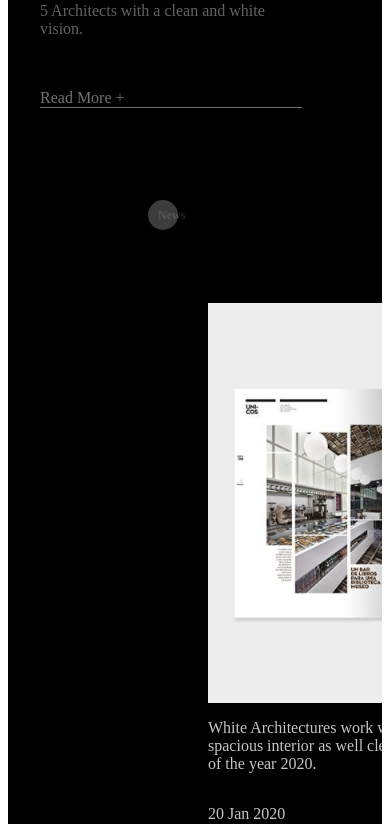
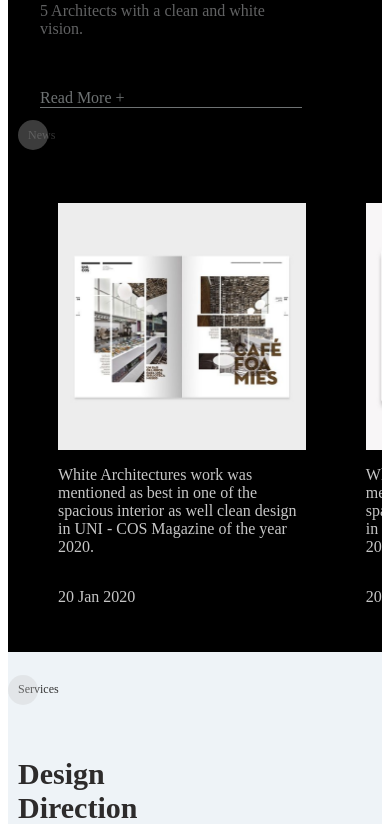
Before and after one commit to vishalkamdi/white-architecture-task, a React (Vite) app: page / in a window 390 px wide. Shown: the part 1460-2284 px from the top of the page. Built offline with nearby package versions, Linux system fonts and the light colour scheme.

Commit message:
FEAT: Used responsive news card.

```diff
--- a/src/components/about/about.css
+++ b/src/components/about/about.css
@@ -51,6 +51,18 @@
 }
 
 
+.news-container {
+  padding-left: 150px;
+  padding-top: 100px;
+}
+
+.news-detail-card {
+  display: flex;
+  flex-direction: column;
+  padding: 50px;
+  min-width: 70%;
+}
+
 /* Responsive styles */
 @media (max-width: 1200px) {
   .about-content-wrapper {
@@ -60,6 +72,16 @@
 
   .about-content-wrapper a {
     width: 50%;
+  }
+
+  .news-container {
+    padding-left: 100px;
+    padding-top: 80px;
+  }
+
+  .news-detail-card img {
+    width: 80%;
+    height: 100%;
   }
 }
 
@@ -72,6 +94,20 @@
   .about-content-wrapper a {
     width: 70%;
   }
+
+  .news-container {
+    padding-left: 50px;
+    padding-top: 50px;
+  }
+
+  .news-detail-card {
+    padding: 30px;
+  }
+
+  .news-detail-card img {
+    width: 90%;
+    height: 75%;
+  }
 }
 
 @media (max-width: 480px) {
@@ -82,4 +118,14 @@
   .about-content-wrapper a {
     width: 100%;
   }
+
+  .news-container {
+    padding-left: 20px;
+    padding-top: 20px;
+  }
+
+  .news-detail-card img {
+    width: 100%;
+    height: 60%;
+  }
 }
--- a/src/components/about/aboutNews.jsx
+++ b/src/components/about/aboutNews.jsx
@@ -15,7 +15,7 @@ const About = () => {
             </div>
 
             {/* image */}
-            <img src={aboutImage} alt="" srcset="" className="centered-image" />
+            <img src={aboutImage} className="centered-image" />
 
             {/* The Paragraph */}
             <div className="about-content-wrapper">
@@ -34,7 +34,7 @@ const About = () => {
 
 const NewsCard = (props) => {
     return (
-        <div style={{ display: "flex", flexDirection: "column", padding: "50px" }}>
+        <div className="news-detail-card">
             <img src={props.imagePath} alt="" srcset="" height={400} width={400} />
 
             <p>{props.description}</p>
@@ -73,7 +73,7 @@ const News = () => {
     ];
 
     return (
-        <div id="news" style={{ paddingLeft: "150px", paddingTop: "100px" }}>
+        <div id="news" className="news-container">
             <div className="content-header-wrapper">
                 <div className="content-header">News</div>
             </div>
```
